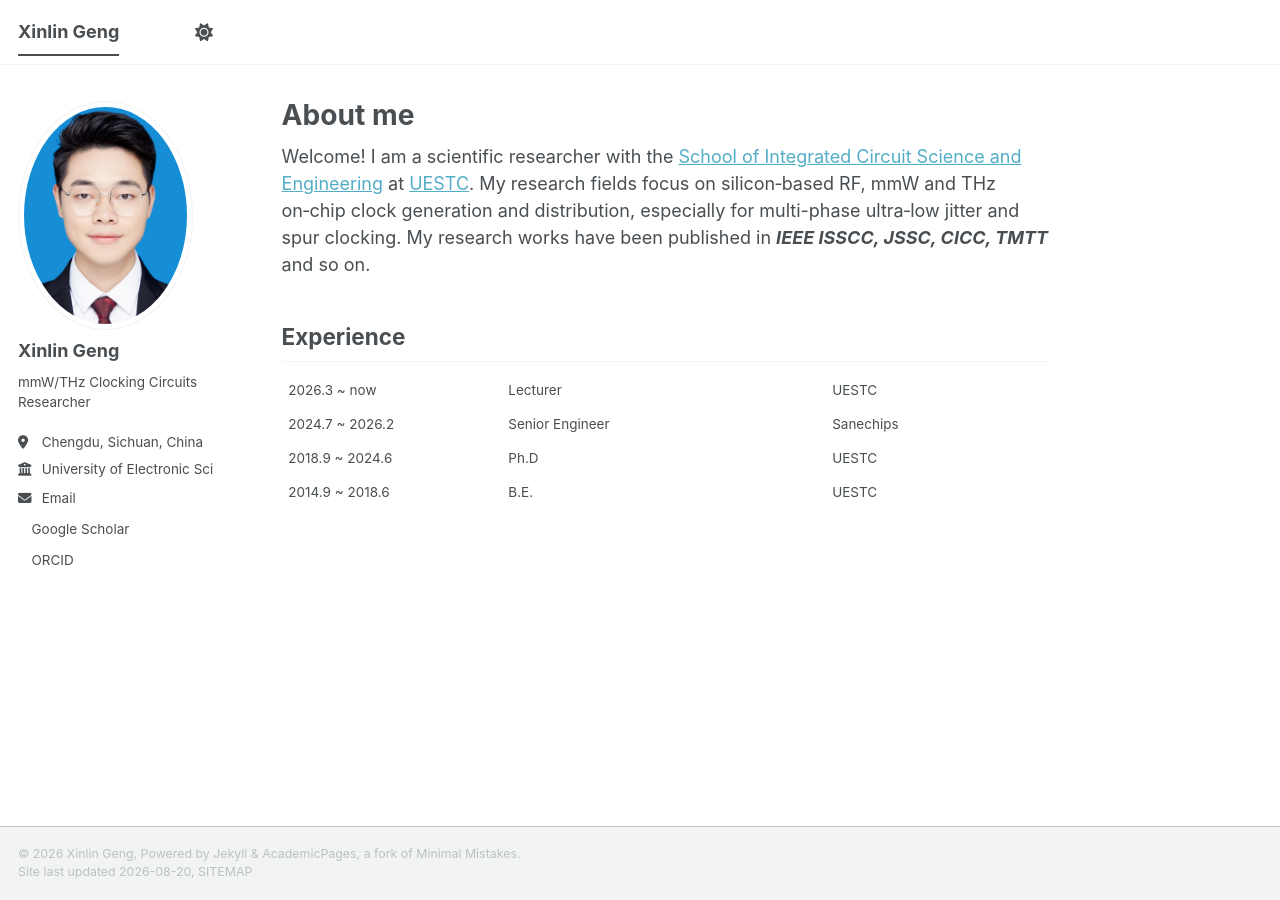
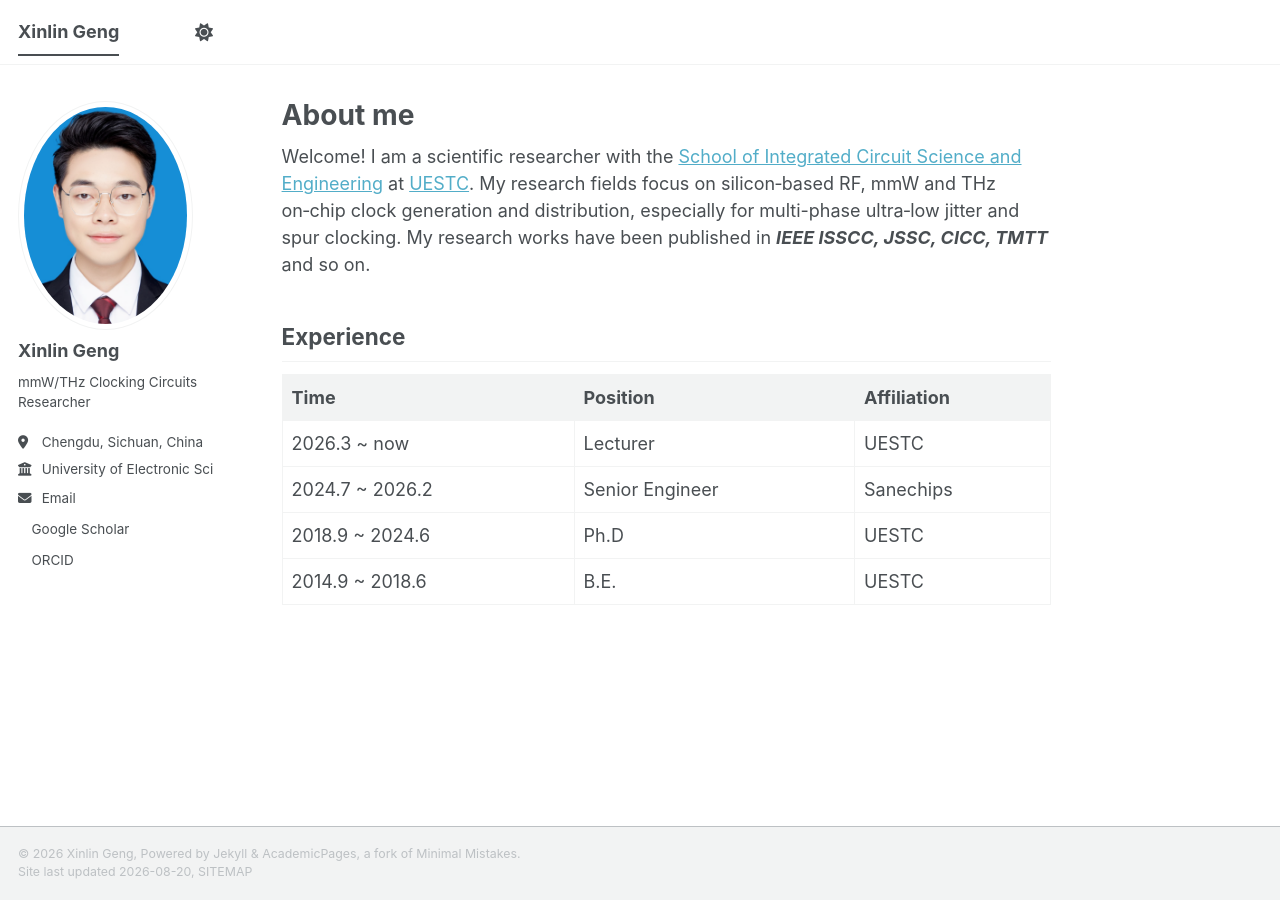
Before and after one commit to Xinlin2026/xlgeng86.github.io, a Jekyll site: the page built from _pages/aboutme.md, in a window 1280 px wide. Built offline with Jekyll 4.4.1, drawn with Linux system fonts in a browser that asks for light colours; a style sheet for code colours, icons or effects is not loaded.

Commit message:
Update aboutme.md

```diff
--- a/_pages/aboutme.md
+++ b/_pages/aboutme.md
@@ -13,27 +13,34 @@ Welcome! I am a scientific researcher with the [School of Integrated Circuit Sci
 
 Experience
 ------
-<table style="border:none;">
-<tbody style="border:none;">
-<tr style="border:none;">
-<td style="border:none; width:220px;">2026.3 ~ now</td>
-<td style="border:none;">Lecturer</td>
-<td style="border:none;">UESTC</td>
-</tr>
-<tr style="border:none;">
-<td style="border:none;">2024.7 ~ 2026.2</td>
-<td style="border:none;">Senior Engineer</td>
-<td style="border:none;">Sanechips</td>
-</tr>
-<tr style="border:none;">
-<td style="border:none;">2018.9 ~ 2024.6</td>
-<td style="border:none;">Ph.D</td>
-<td style="border:none;">UESTC</td>
-</tr>
-<tr style="border:none;">
-<td style="border:none;">2014.9 ~ 2018.6</td>
-<td style="border:none;">B.E.</td>
-<td style="border:none;">UESTC</td>
-</tr>
+<table style="font-size:1rem;font-family:inherit;width:100%;">
+<thead>
+  <tr>
+    <th>Time</th>
+    <th>Position</th>
+    <th>Affiliation</th>
+  </tr>
+</thead>
+<tbody>
+  <tr>
+    <td>2026.3 ~ now</td>
+    <td>Lecturer</td>
+    <td>UESTC</td>
+  </tr>
+  <tr>
+    <td>2024.7 ~ 2026.2</td>
+    <td>Senior Engineer</td>
+    <td>Sanechips</td>
+  </tr>
+  <tr>
+    <td>2018.9 ~ 2024.6</td>
+    <td>Ph.D</td>
+    <td>UESTC</td>
+  </tr>
+  <tr>
+    <td>2014.9 ~ 2018.6</td>
+    <td>B.E.</td>
+    <td>UESTC</td>
+  </tr>
 </tbody>
 </table>
```
